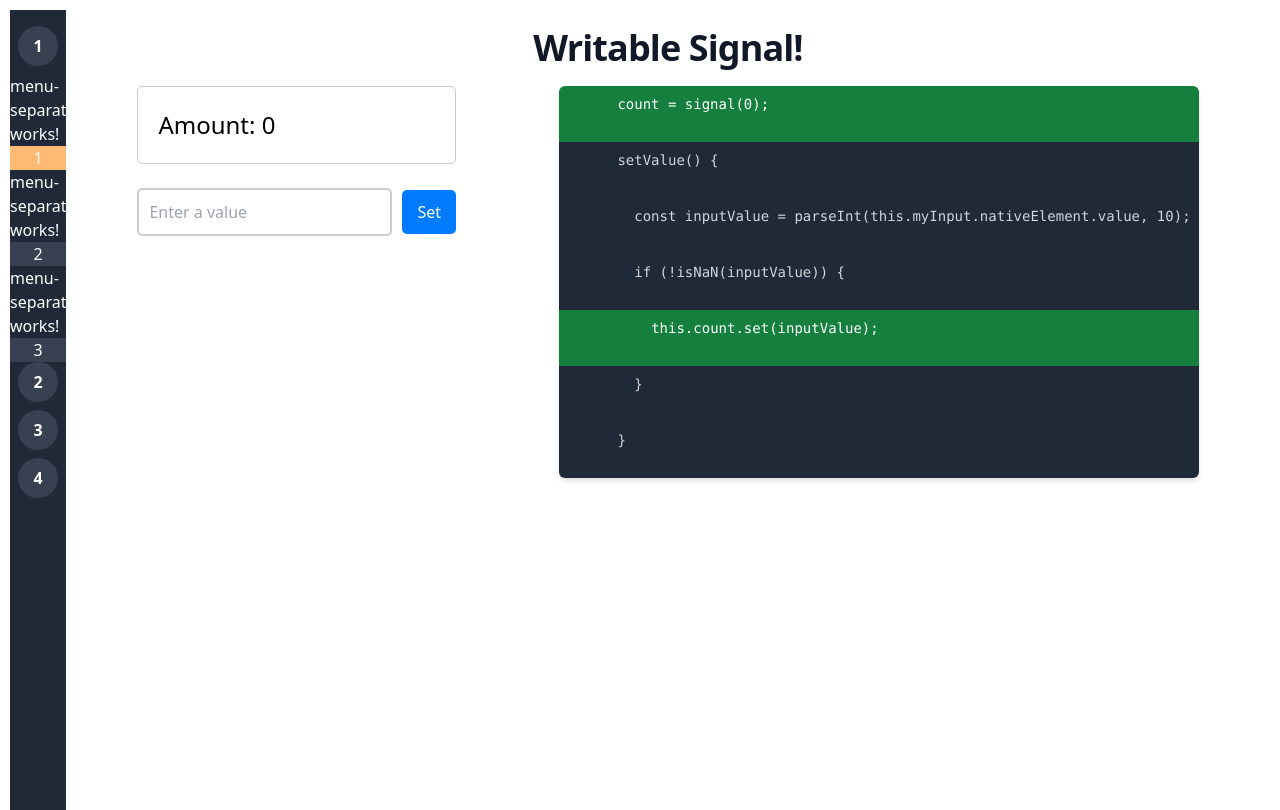
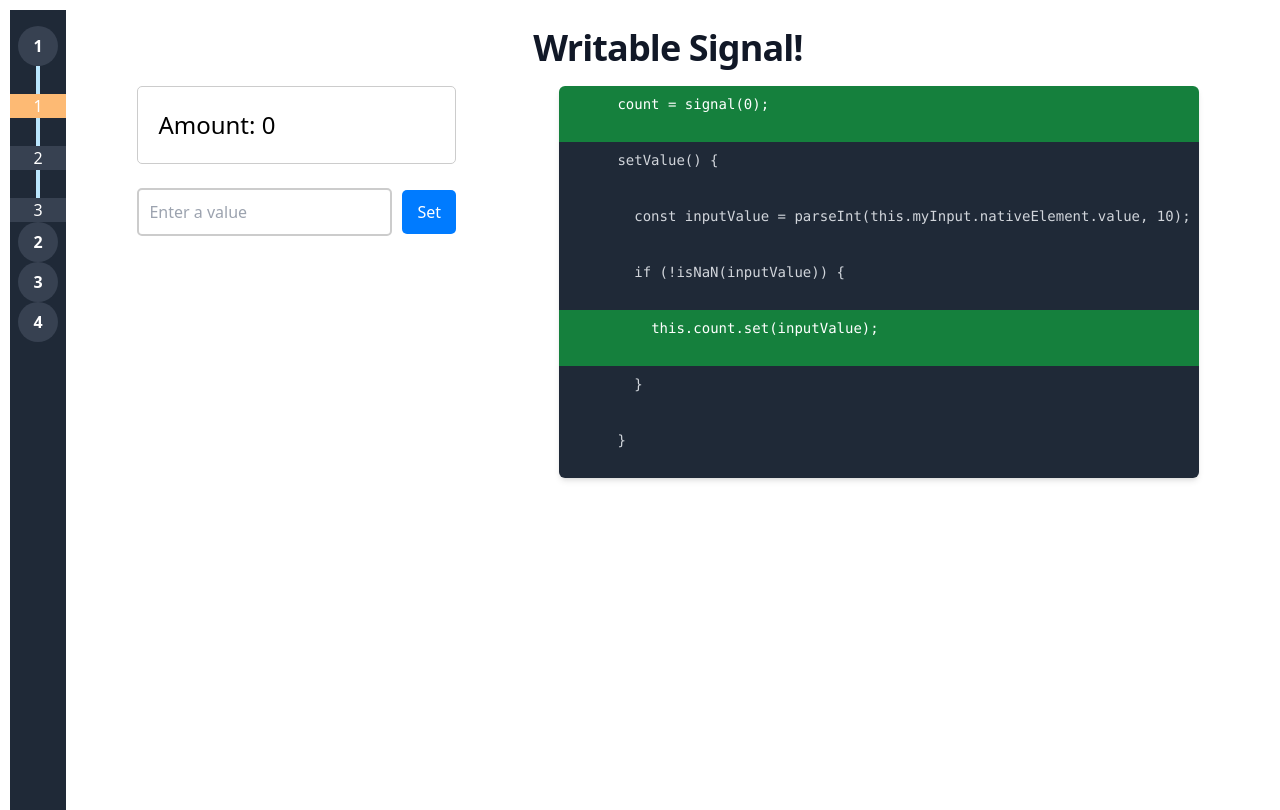
Before and after one commit to damiansire/angular-examples, an Angular app: page /signals/level/1/sub-level/1 in a window 1280 px wide. Built offline with nearby package versions, Linux system fonts and the light colour scheme.

Commit message:
feat: add menu separator

```diff
--- a/src/app/components/sidebar-menu/components/menu-option/menu-option.component.html
+++ b/src/app/components/sidebar-menu/components/menu-option/menu-option.component.html
@@ -5,7 +5,7 @@
     'bg-gray-700': levelState === 'pending',
     'bg-orange-300': levelState === 'currentLevel'
   }"
-  class="flex items-center justify-center w-10 h-10 rounded-full cursor-pointer mx-auto mb-2"
+  class="flex items-center justify-center w-10 h-10 rounded-full cursor-pointer mx-auto"
 >
   <span class="text-white font-semibold">{{ menuItem.id }}</span>
 </li>
--- a/src/app/components/sidebar-menu/components/menu-separator/menu-separator.component.html
+++ b/src/app/components/sidebar-menu/components/menu-separator/menu-separator.component.html
@@ -1 +1,3 @@
-<p>menu-separator works!</p>
+<li class="flex justify-center">
+  <div class="bg-sky-200 w-1 h-7"></div>
+</li>
```
